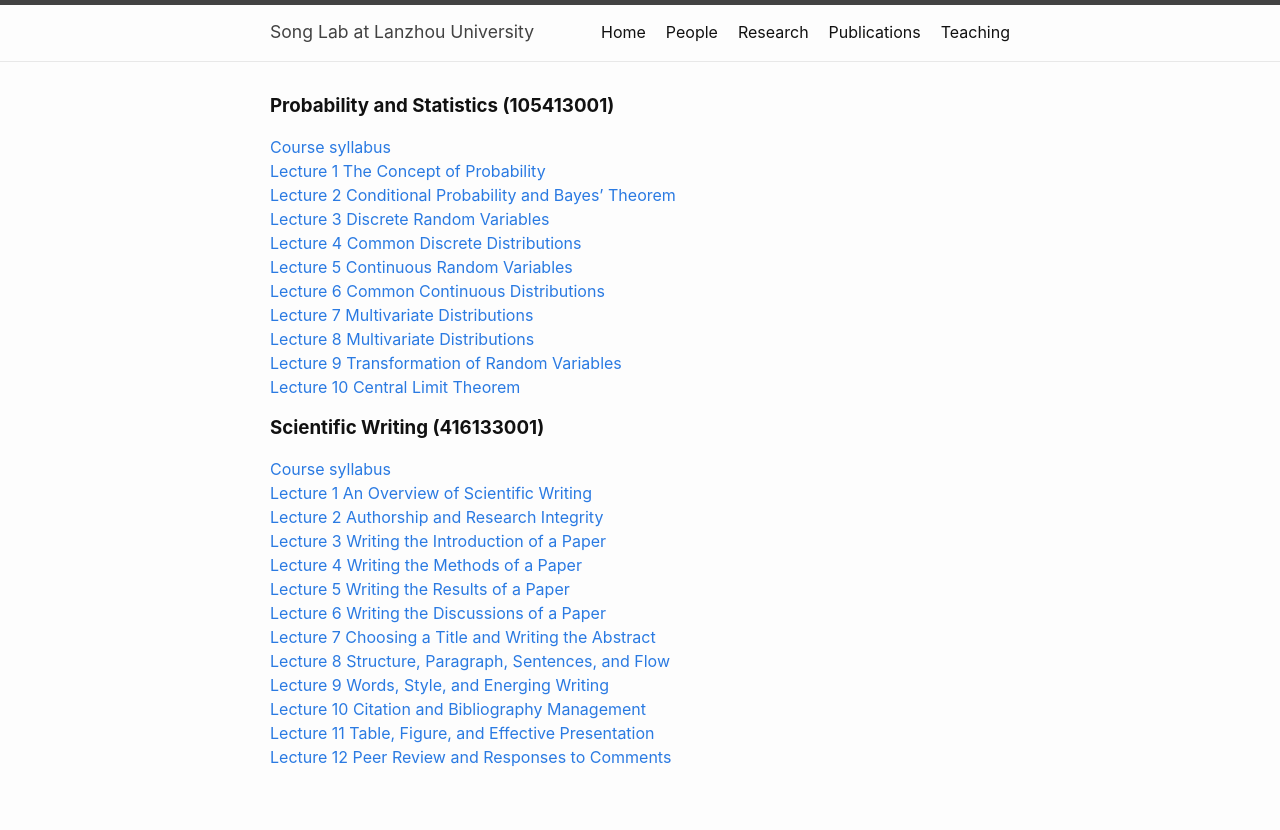
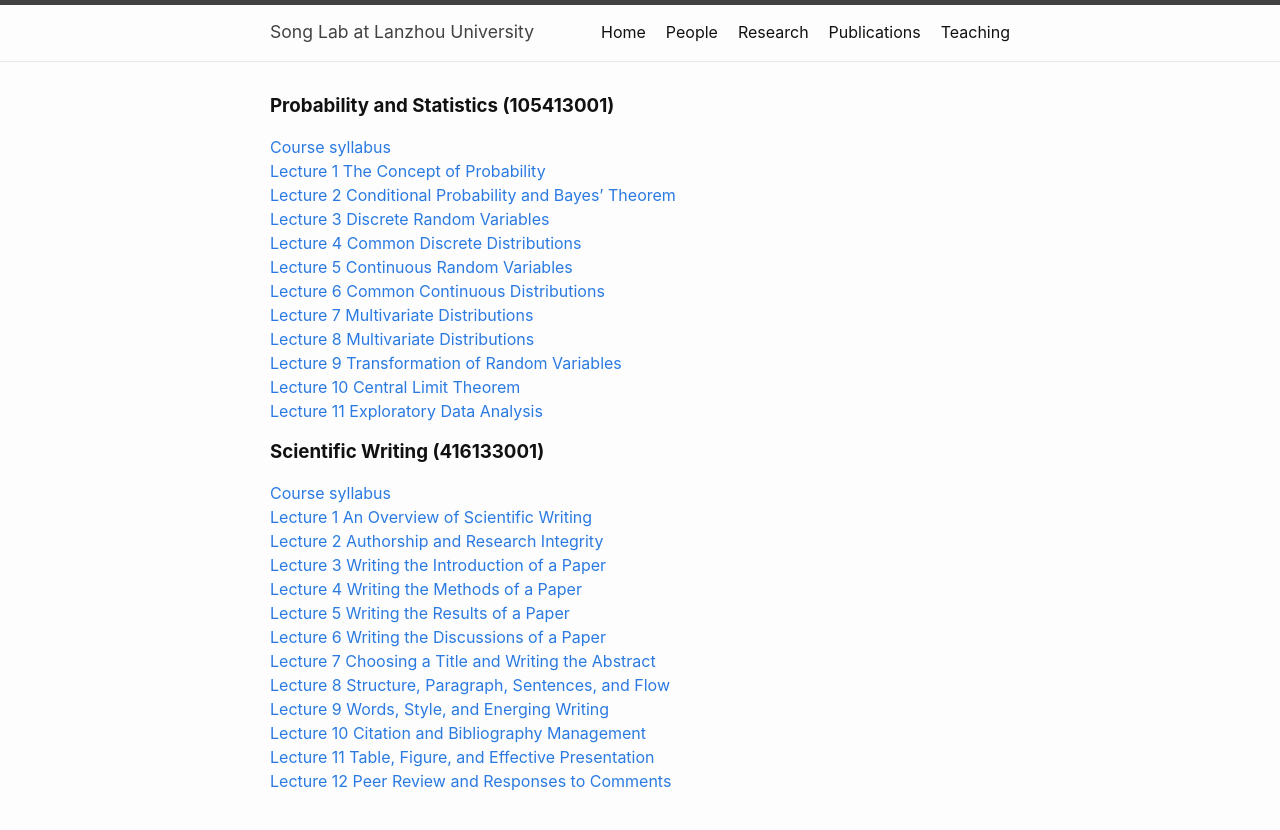
Before and after one commit to chaosonglab/chaosonglab.github.io, a Jekyll site: the page built from teaching.md, in a window 1280 px wide. Shown: the top 830 px of the page. Built offline with Jekyll 4.4.1, drawn with Linux system fonts in a browser that asks for light colours.

Commit message:
Update teaching.md

```diff
--- a/teaching.md
+++ b/teaching.md
@@ -16,8 +16,8 @@ permalink: /teaching/
 [Lecture 7 Multivariate Distributions](files/course_materials/statistics/lecture7_multivariate.pdf) \
 [Lecture 8 Multivariate Distributions](files/course_materials/statistics/lecture8_multivariate.pdf) \
 [Lecture 9 Transformation of Random Variables](files/course_materials/statistics/lecture9_transformation.pdf) \
-[Lecture 10 Central Limit Theorem](files/course_materials/statistics/lecture10_clt.pdf)
-
+[Lecture 10 Central Limit Theorem](files/course_materials/statistics/lecture10_clt.pdf) \
+[Lecture 11 Exploratory Data Analysis](files/course_materials/statistics/lecture11_descriptive.pdf)
 
 ### **Scientific Writing (416133001)**
 [Course syllabus](files/course_materials/sci_writing/syllabus.pdf) \
```
